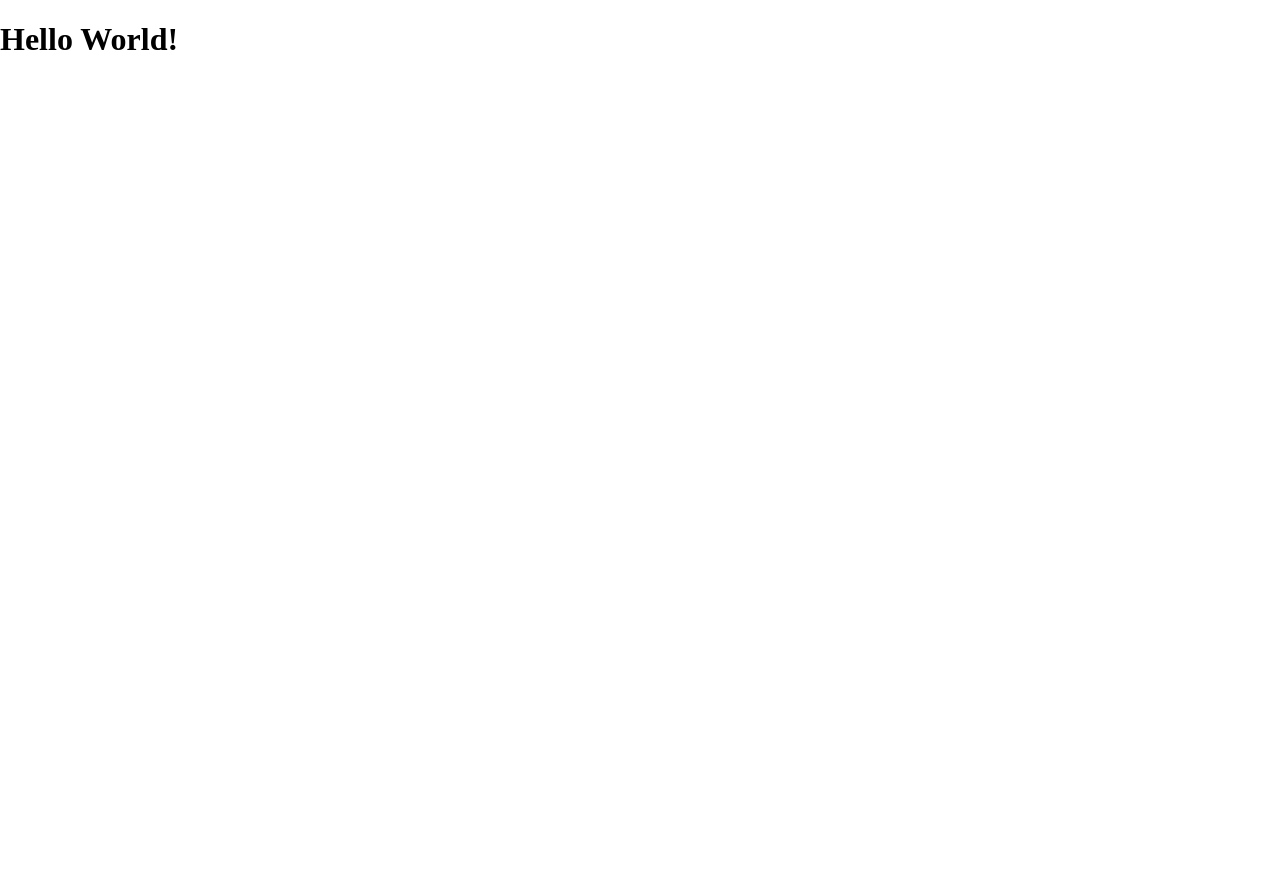
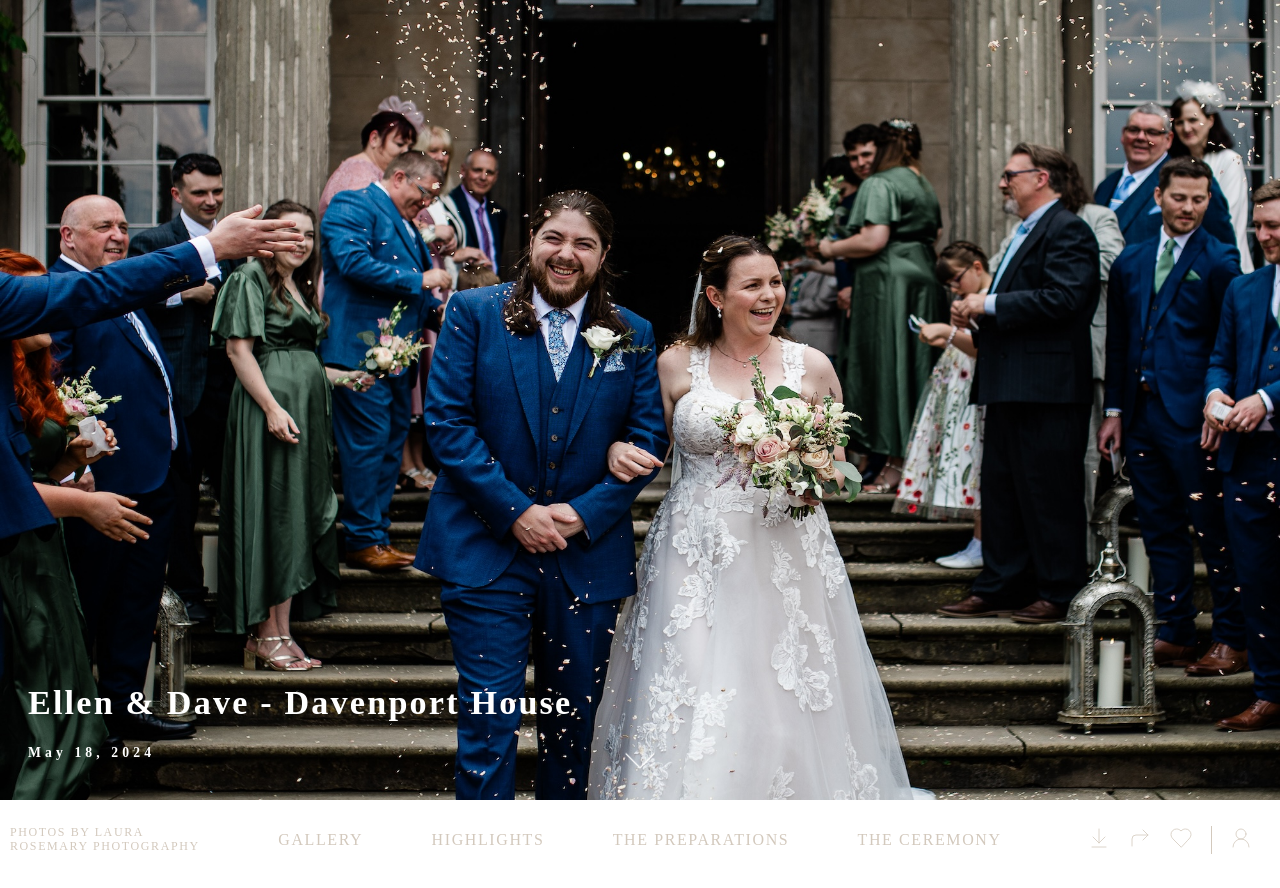
Before and after one commit to ellaroosmarijn/laura-photography, a Next.js app: page / in a window 1280 px wide. Shown: the top 888 px of the page. Before the commit the page ends 800 px from the top, so only its background shows below. Built offline with nearby package versions, Linux system fonts and the light colour scheme.

Commit message:
update page to have gallery hero and header components

```diff
--- a/app/page.tsx
+++ b/app/page.tsx
@@ -1,3 +1,16 @@
+import { GalleryHero } from "components/gallery-hero"
+import { Header } from "components/header"
+
 export default function Page() {
-  return <h1>Hello World!</h1>
+  return (
+    <>
+      <GalleryHero
+        alt="hero image test"
+        src={"/LR.jpg"}
+        title="Ellen & Dave - Davenport House"
+        subtitle="May 18, 2024"
+      />
+      <Header />
+    </>
+  )
 }
```
